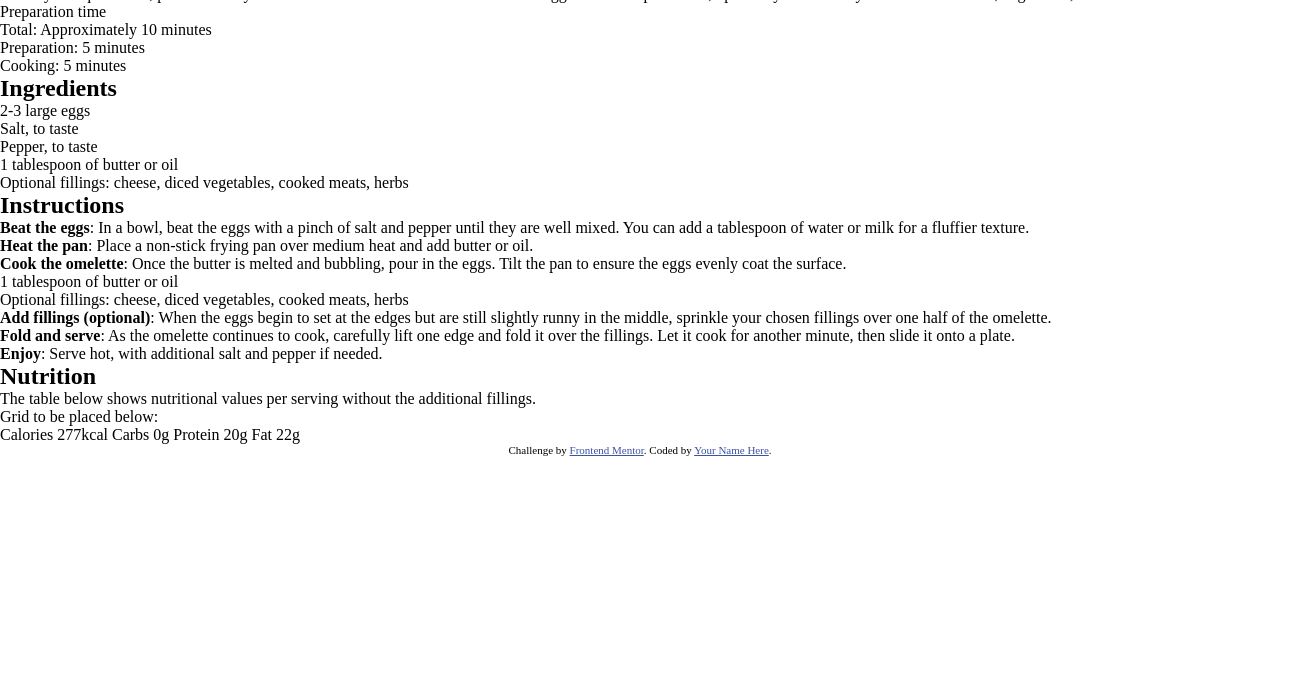
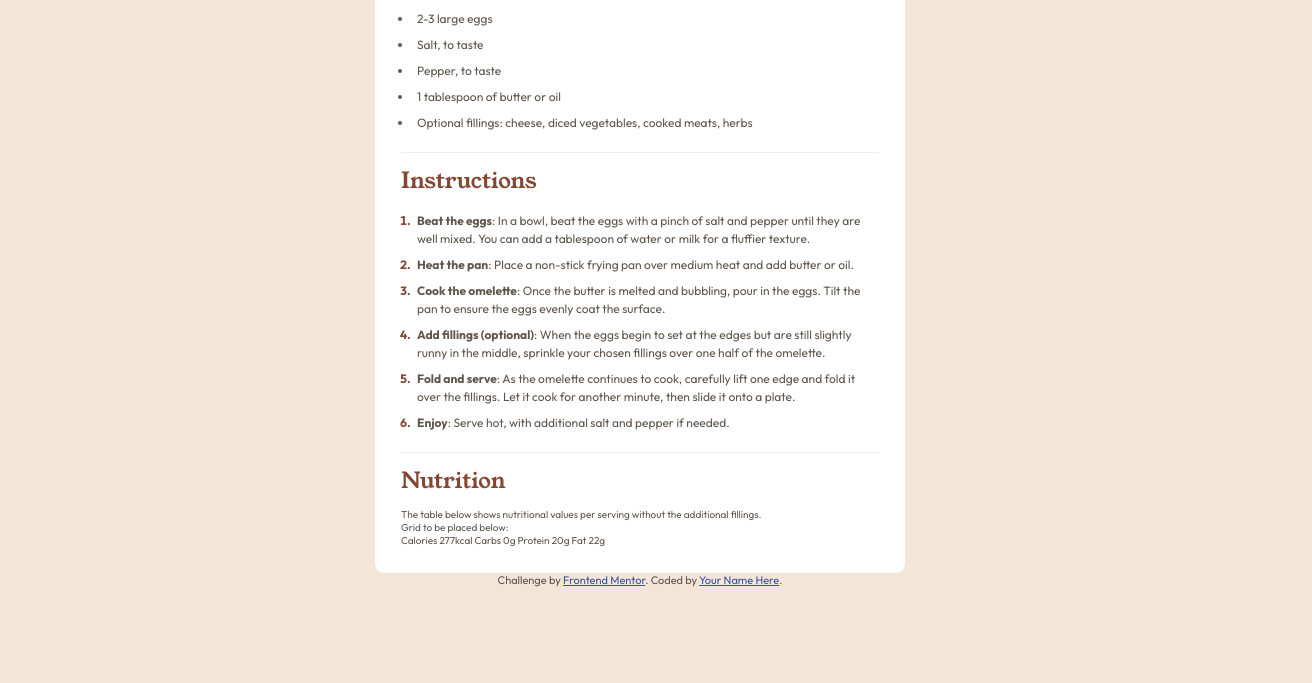
Before and after one commit to bsd-rgb/Recipe-Page, a plain HTML site: page index.html in a window 1280 px wide. Shown: the part 646-1329 px from the top of the page, 1312 px wide, since content can reach past the window. Before the commit the page ends 1102 px from the top, so only its background shows below. Drawn offline with Linux system fonts and the light colour scheme.

Commit message:
Style and Structure Update
[x] Updated html to remove redundant divs

[x] Updated style for heading and prep time

[x] Updated general style for h3s

[x] Updated general style for list

```diff
--- a/index.html
+++ b/index.html
@@ -28,35 +28,32 @@
   </head>
   <body>
     <main>
-      <section class="section-header">
-        <div class="recipe-header">
+      <section class="section-recipe">
+        <div class="recipe-container">
+          <!-- <div class="recipe-header"> -->
           <img
             class="recipe-img"
             src="./assets/images/image-omelette.jpeg"
-            alt="picture of omelette"
+            alt="picture of omelette with spinach and tomato on a plate"
           />
-          <h1 class="recipe-title">Simple Omelette Recipe</h1>
+          <h2 class="recipe-title font--young-serif">Simple Omelette Recipe</h2>
           <p class="recipe-description">
             An easy and quick dish, perfect for any meal. This classic omelette
             combines beaten eggs cooked to perfection, optionally filled with
             your choice of cheese, vegetables, or meats.
           </p>
-        </div>
-      </section>
 
-      <section class="section-prep">
           <div class="prep">
             <span> Preparation time</span>
-          <ul class="list prep-list">
-            <li>Total: Approximately 10 minutes</li>
-            <li>Preparation: 5 minutes</li>
-            <li>Cooking: 5 minutes</li>
+            <ul class="prep-list">
+              <li><strong>Total</strong>: Approximately 10 minutes</li>
+              <li><strong>Preparation</strong>: 5 minutes</li>
+              <li><strong>Cooking</strong>: 5 minutes</li>
             </ul>
           </div>
-      </section>
 
-      <section class="section-ingredients">
-        <h2 class="heading-secondary">Ingredients</h2>
+          <div class="ingredients">
+            <h3 class="heading-tertiary font--young-serif">Ingredients</h3>
             <ul class="list ingredient-list">
               <li>2-3 large eggs</li>
               <li>Salt, to taste</li>
@@ -66,55 +63,52 @@
                 Optional fillings: cheese, diced vegetables, cooked meats, herbs
               </li>
             </ul>
-      </section>
+          </div>
 
-      <section class="section-instructions">
-        <h2 class="heading-secondary">Instructions</h2>
-        <ul class="list instruction-list">
+          <div class="instructions">
+            <h3 class="heading-tertiary font--young-serif">Instructions</h3>
+            <ol class="list instruction-list">
               <li>
                 <strong>Beat the eggs</strong>: In a bowl, beat the eggs with a
-            pinch of salt and pepper until they are well mixed. You can add a
-            tablespoon of water or milk for a fluffier texture.
+                pinch of salt and pepper until they are well mixed. You can add
+                a tablespoon of water or milk for a fluffier texture.
               </li>
               <li>
                 <strong>Heat the pan</strong>: Place a non-stick frying pan over
                 medium heat and add butter or oil.
               </li>
               <li>
-            <strong>Cook the omelette</strong>: Once the butter is melted and
-            bubbling, pour in the eggs. Tilt the pan to ensure the eggs evenly
-            coat the surface.
-          </li>
-          <li>1 tablespoon of butter or oil</li>
-          <li>
-            Optional fillings: cheese, diced vegetables, cooked meats, herbs
+                <strong>Cook the omelette</strong>: Once the butter is melted
+                and bubbling, pour in the eggs. Tilt the pan to ensure the eggs
+                evenly coat the surface.
               </li>
               <li>
-            <strong>Add fillings (optional)</strong>: When the eggs begin to set
-            at the edges but are still slightly runny in the middle, sprinkle
-            your chosen fillings over one half of the omelette.
+                <strong>Add fillings (optional)</strong>: When the eggs begin to
+                set at the edges but are still slightly runny in the middle,
+                sprinkle your chosen fillings over one half of the omelette.
               </li>
               <li>
-            <strong>Fold and serve</strong>: As the omelette continues to cook,
-            carefully lift one edge and fold it over the fillings. Let it cook
-            for another minute, then slide it onto a plate.
+                <strong>Fold and serve</strong>: As the omelette continues to
+                cook, carefully lift one edge and fold it over the fillings. Let
+                it cook for another minute, then slide it onto a plate.
               </li>
               <li>
-            <strong>Enjoy</strong>: Serve hot, with additional salt and pepper
-            if needed.
+                <strong>Enjoy</strong>: Serve hot, with additional salt and
+                pepper if needed.
               </li>
-        </ul>
-      </section>
+            </ol>
+          </div>
 
-      <section class="section-nutrition">
-        <h2 class="heading-secondary">Nutrition</h2>
+          <div class="nutrition">
+            <h3 class="heading-tertiary font--young-serif">Nutrition</h3>
             <span
               >The table below shows nutritional values per serving without the
               additional fillings.</span
             >
             <p>Grid to be placed below:</p>
             <p>Calories 277kcal Carbs 0g Protein 20g Fat 22g</p>
-      </section>
+          </div>
+        </div>
 
         <div class="attribution">
           Challenge by
@@ -122,6 +116,7 @@
             >Frontend Mentor</a
           >. Coded by <a href="#">Your Name Here</a>.
         </div>
+      </section>
     </main>
   </body>
 </html>
--- a/style.css
+++ b/style.css
@@ -1,7 +1,30 @@
+@font-face {
+  font-family: "Outfit";
+  src: url(./assets/fonts/outfit/Outfit-VariableFont_wght.ttf)
+    format("truetype");
+}
+
+@font-face {
+  font-family: "Young Serif";
+  src: url(./assets/fonts/young-serif/YoungSerif-Regular.ttf) format("truetype");
+}
+
 * {
   margin: 0;
   padding: 0;
   box-sizing: border-box;
+}
+
+html {
+  font-size: 62.5%;
+  font-family: "Outfit", sans-serif;
+}
+
+body {
+  background-color: #f3e5d7;
+  min-height: 100vh;
+  color: #5f564d;
+  font-weight: 400;
 }
 
 .attribution {
@@ -11,3 +34,123 @@
 .attribution a {
   color: hsl(228, 45%, 44%);
 }
+
+/*
+**********************
+    RECIPE HEADER SECTION
+***********************
+*/
+
+.section-recipe {
+  padding: 9.6rem;
+}
+
+.recipe-container {
+  max-width: 53rem;
+  background-color: #fff;
+  padding: 2.6rem;
+  margin: 0 auto;
+  border-radius: 9px;
+}
+
+.recipe-img {
+  width: 100%;
+  border-radius: 9px;
+  margin-bottom: 2.4rem;
+}
+
+.recipe-info {
+  display: flex;
+}
+
+.recipe-title {
+  font-size: 3rem;
+  font-weight: 500;
+  color: #312e2c;
+  line-height: 1;
+  margin-bottom: 2rem;
+}
+
+.recipe-description {
+  font-size: 1.2rem;
+  margin-bottom: 1rem;
+  line-height: 1.5;
+  font-weight: 400;
+}
+
+/*
+**********************
+    PREP SECTION
+***********************
+*/
+
+.prep {
+  display: flex;
+  flex-direction: column;
+  padding: 1.2rem 1.6rem;
+  gap: 1rem;
+  font-size: 1.2rem;
+  background-color: #fff7fb;
+  border-radius: 9px;
+  margin-bottom: 2.4rem;
+}
+
+.prep span {
+  color: #7a284e;
+  font-weight: 600;
+  font-size: 1.4rem;
+}
+
+.prep-list {
+  padding-left: 2rem;
+}
+
+/*
+**********************
+    INGREDIENTS SECTION
+***********************
+*/
+
+.ingredients .heading-tertiary {
+  border: none;
+  padding-top: 0;
+}
+
+.instruction-list li::marker {
+  color: #854632;
+  font-weight: bold;
+}
+
+/*
+**********************
+    GENERAL
+***********************
+*/
+.font--young-serif {
+  font-family: "Young Serif", sans-serif;
+}
+.font--outfit {
+  font-family: "Outfit", sans-serif;
+}
+
+.heading-tertiary {
+  font-size: 2.2rem;
+  font-weight: 500;
+  color: #854632;
+  margin-bottom: 1.2rem;
+  border-top: 1px solid #eee;
+  padding-top: 1.2rem;
+}
+
+.list {
+  padding-left: 1.2rem;
+  font-size: 1.2rem;
+  line-height: 1.5;
+  font-weight: 400;
+  margin-bottom: 1.6rem;
+}
+
+.list li,
+.prep-list li {
+  padding: 0.4rem;
+}
```
Lines whose indentation alone changed are shown as unchanged.
